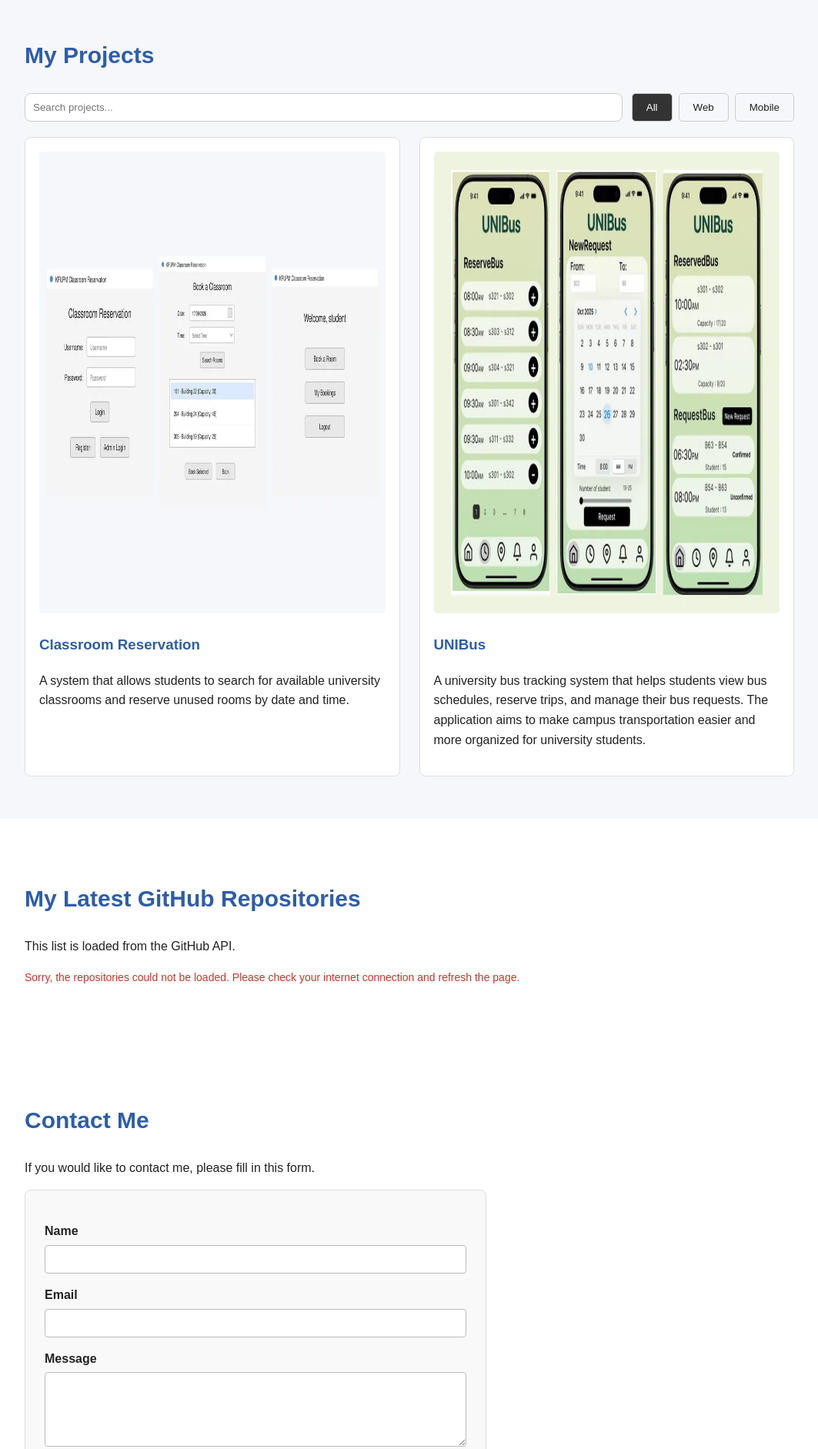
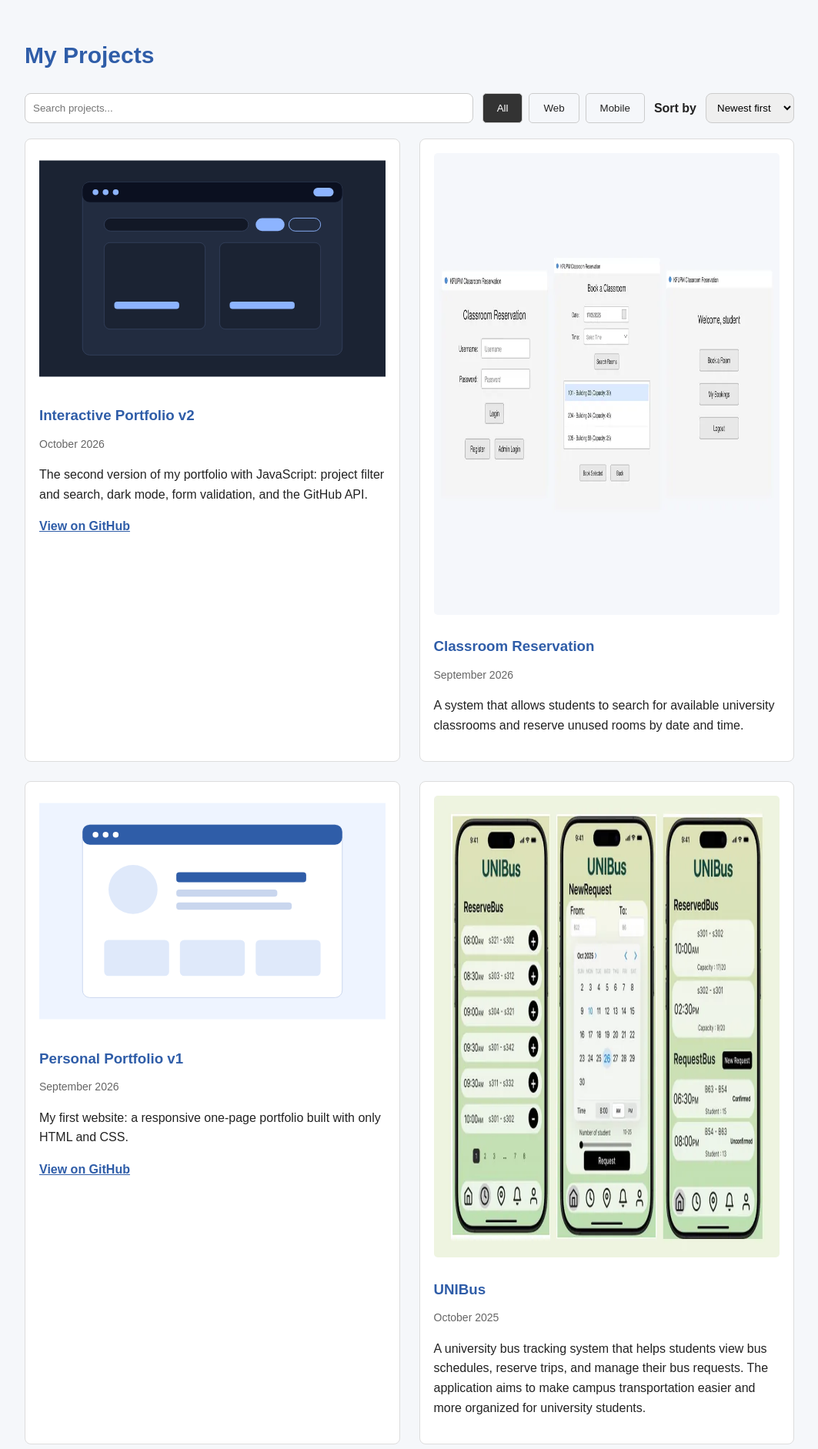
Before and after one commit to TWFHD/202370250-FahadAltuwayjiri-assignment3, a plain HTML site: page index.html in a window 1280 px wide. Shown: the part 1020-2903 px from the top of the page at 77% size, without its empty margins (108-1171 px from the left). Drawn offline with Linux system fonts and the light colour scheme; no server answers.

Commit message:
Add project sorting by date and name
- Sort dropdown: newest first, oldest first, name (A-Z)
- Each card has a data-date (YYYY-MM) and shows its date
- Projects with the same date are sorted by name
- Sorting works together with the existing filter and search
- Added Personal Portfolio v1 and v2 as project cards

Assisted-by: Claude (Opus 5.5)

```diff
--- a/css/styles.css
+++ b/css/styles.css
@@ -235,6 +235,8 @@ footer {
 .project-controls { display: flex; flex-wrap: wrap; gap: 12px; margin-bottom: 20px; }
 #project-search { flex: 1; min-width: 200px; padding: 10px; border: 1px solid #ccc; border-radius: 8px; }
 .filter-buttons { display: flex; gap: 8px; }
+.sort-label { align-self: center; font-weight: bold; margin: 0; }
+#project-sort { padding: 10px; border: 1px solid #ccc; border-radius: 8px; font-family: Arial, sans-serif; }
 .filter-btn { background: transparent; color: inherit; border: 1px solid #ccc; }
 .filter-btn.active { background: #333; color: #fff; }
 .project-card[hidden] { display: none; }
@@ -400,3 +402,28 @@ nav a {
   opacity: 1;
   transform: translateY(0);
 }
+/* ===== Project date and link ===== */
+.project-date {
+  margin-top: -8px;
+  color: #666666;
+  font-size: 14px;
+}
+
+.project-card a {
+  color: #2f5da8;
+  font-weight: bold;
+}
+
+body.dark .project-date {
+  color: #aaaaaa;
+}
+
+body.dark .project-card a {
+  color: #8db4ff;
+}
+
+body.dark #project-sort {
+  border-color: #33405a;
+  background-color: #121826;
+  color: #e4e4e4;
+}
--- a/index.html
+++ b/index.html
@@ -64,18 +64,43 @@
             <button class="filter-btn" data-filter="web" aria-pressed="false">Web</button>
             <button class="filter-btn" data-filter="mobile" aria-pressed="false">Mobile</button>
           </div>
+          <label class="sort-label" for="project-sort">Sort by</label>
+          <select id="project-sort">
+            <option value="newest">Newest first</option>
+            <option value="oldest">Oldest first</option>
+            <option value="name">Name (A–Z)</option>
+          </select>
         </div>
         <div class="project-list">
-          <article class="project-card" data-category="web">
+          <!-- data-date (YYYY-MM) is used for sorting by date -->
+          <article class="project-card" data-category="web" data-date="2026-09">
             <img src="assets/images/classroom-reservation.webp" alt="Classroom Reservation screens" width="960" height="600" loading="lazy">
             <h3>Classroom Reservation</h3>
+            <p class="project-date">September 2026</p>
             <p>A system that allows students to search for available university classrooms and reserve unused rooms by date and time.</p>
           </article>
 
-          <article class="project-card" data-category="mobile">
+          <article class="project-card" data-category="mobile" data-date="2025-10">
             <img src="assets/images/unibus-project.webp" alt="UNIBus app screens" width="960" height="600" loading="lazy">
             <h3>UNIBus</h3>
+            <p class="project-date">October 2025</p>
             <p>A university bus tracking system that helps students view bus schedules, reserve trips, and manage their bus requests. The application aims to make campus transportation easier and more organized for university students.</p>
+          </article>
+
+          <article class="project-card" data-category="web" data-date="2026-09">
+            <img src="assets/images/portfolio-v1.svg" alt="Sketch of the first portfolio page" width="480" height="300" loading="lazy">
+            <h3>Personal Portfolio v1</h3>
+            <p class="project-date">September 2026</p>
+            <p>My first website: a responsive one-page portfolio built with only HTML and CSS.</p>
+            <a href="https://github.com/TWFHD/202370250-FahadAltuwayjiri-assignment1" target="_blank" rel="noopener">View on GitHub</a>
+          </article>
+
+          <article class="project-card" data-category="web" data-date="2026-10">
+            <img src="assets/images/portfolio-v2.svg" alt="Sketch of the interactive portfolio in dark mode" width="480" height="300" loading="lazy">
+            <h3>Interactive Portfolio v2</h3>
+            <p class="project-date">October 2026</p>
+            <p>The second version of my portfolio with JavaScript: project filter and search, dark mode, form validation, and the GitHub API.</p>
+            <a href="https://github.com/TWFHD/202370250-FahadAltuwayjiri-assignment2" target="_blank" rel="noopener">View on GitHub</a>
           </article>
         </div>
         <p id="no-results" class="empty-state" hidden>
--- a/js/script.js
+++ b/js/script.js
@@ -67,11 +67,46 @@ const searchInput = document.getElementById("project-search");
 const filterButtons = document.querySelectorAll(".filter-btn");
 const projectCards = document.querySelectorAll(".project-card");
 const noResults = document.getElementById("no-results");
+const sortSelect = document.getElementById("project-sort");
+const projectList = document.querySelector(".project-list");
 let currentFilter = "all";
+
+// ===== Sort projects =====
+// Puts the cards in a new order (newest, oldest, or by name)
+// by moving each card to the end of the list in the sorted order.
+function sortProjects() {
+  const sortBy = sortSelect.value;
+  const cards = Array.from(projectCards);
+
+  cards.sort(function (a, b) {
+    const nameA = a.querySelector("h3").textContent;
+    const nameB = b.querySelector("h3").textContent;
+
+    if (sortBy === "name") {
+      return nameA.localeCompare(nameB);
+    }
+
+    // dates are written as "YYYY-MM", so comparing them as text works
+    const dateCompare = a.dataset.date.localeCompare(b.dataset.date);
+
+    // if two projects have the same date, sort them by name
+    if (dateCompare === 0) {
+      return nameA.localeCompare(nameB);
+    }
+
+    return sortBy === "newest" ? -dateCompare : dateCompare;
+  });
+
+  cards.forEach(function (card) {
+    projectList.appendChild(card);
+  });
+}
 
 function updateProjects() {
   const searchText = searchInput.value.trim().toLowerCase();
   let visibleCount = 0;
+
+  sortProjects();
 
   projectCards.forEach(function (card) {
     const matchesFilter = currentFilter === "all" || card.dataset.category === currentFilter;
@@ -99,6 +134,10 @@ filterButtons.forEach(function (button) {
 });
 
 searchInput.addEventListener("input", updateProjects);
+sortSelect.addEventListener("change", updateProjects);
+
+// show the projects in the default order (newest first) when the page opens
+updateProjects();
 
 
 // ===== Dark mode (saved in localStorage) =====
```
Also changed, not shown: assets/images/portfolio-v1.svg (added), assets/images/portfolio-v2.svg (added).
